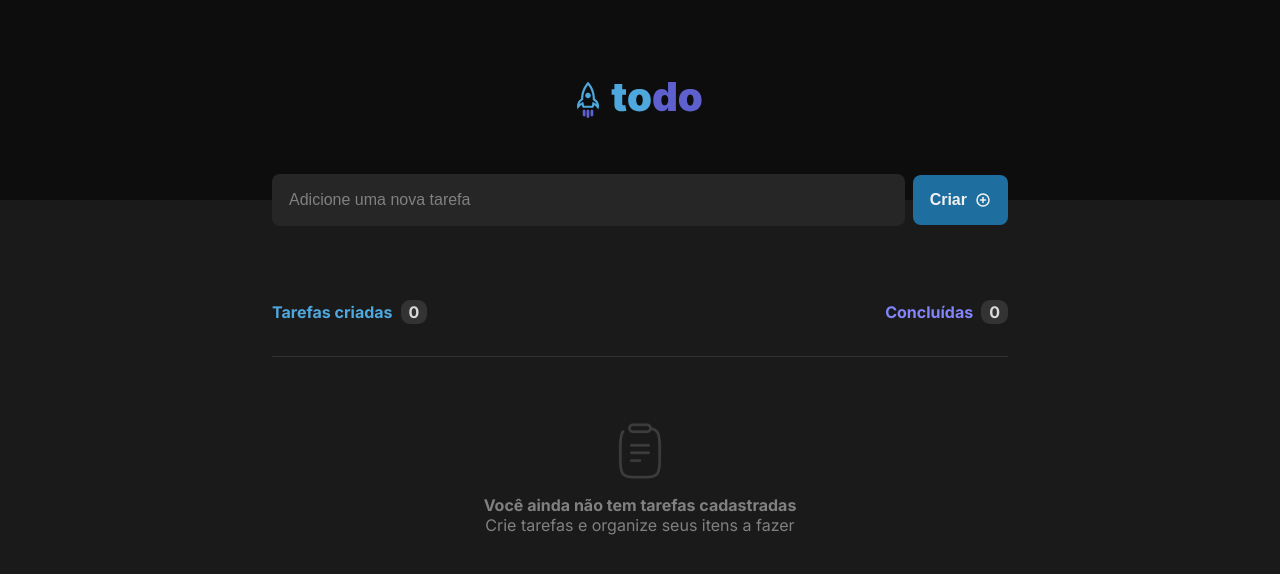
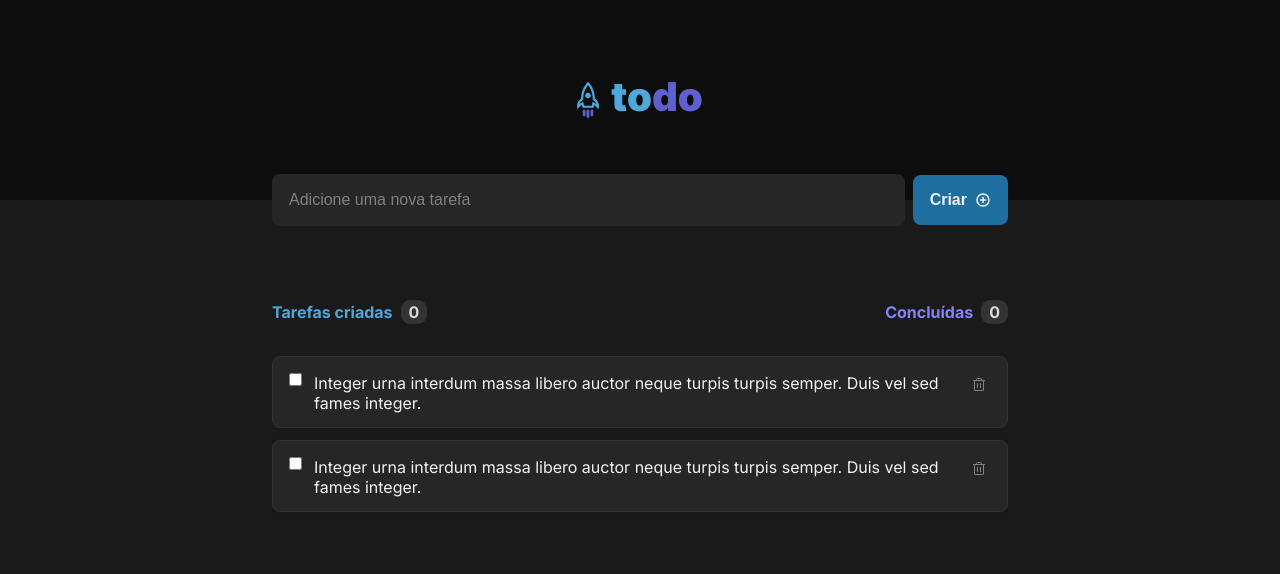
Before and after one commit to eoisaac/React_ToDo_List, a React (Vite) app: page / in a window 1280 px wide. Shown: the top 574 px of the page. Built offline with nearby package versions, Linux system fonts and the light colour scheme.

Commit message:
feat: create IconButton and Task component

```diff
--- a/src/App.jsx
+++ b/src/App.jsx
@@ -1,14 +1,7 @@
 import './global.css';
 import styles from './App.module.css';
 import { PlusCircle } from 'phosphor-react';
-
-import {
-	Header,
-	Input,
-	BoxButton,
-	TaskInfo,
-	EmptyAlert
-} from './Index';
+import { Header, Input, BoxButton, TaskInfo, EmptyAlert, Task } from './Index';
 
 export const App = () => {
   return (
@@ -34,7 +27,9 @@ export const App = () => {
 				</div>
 
 				<ul className={styles.tasksList}>
-					<EmptyAlert />
+					{/* <EmptyAlert /> */}
+					<Task name="Integer urna interdum massa libero auctor neque turpis turpis semper. Duis vel sed fames integer."/>
+					<Task name="Integer urna interdum massa libero auctor neque turpis turpis semper. Duis vel sed fames integer."/>
 				</ul>
 			</div>
 		</main>
--- a/src/App.module.css
+++ b/src/App.module.css
@@ -30,8 +30,10 @@
 .tasksList {
 	width: 100%;
 	height: 244px;
+	display: flex;
+	flex-direction: column;
+	gap: 0.75rem;
 	overflow: auto;
-	border-top: solid 1px var(--gray-400);
 }
 
 .tasksList::-webkit-scrollbar {
--- a/src/Index.jsx
+++ b/src/Index.jsx
@@ -3,6 +3,7 @@ import { Input } from './components/Input';
 import { BoxButton } from './components/BoxButton';
 import { TaskInfo } from './components/TaskInfo';
 import { EmptyAlert } from './components/EmptyAlert';
+import { Task } from './components/Task';
 
 export {
 	BoxButton,
@@ -10,4 +11,5 @@ export {
 	Input,
 	TaskInfo,
 	EmptyAlert,
+	Task,
 };
--- a/src/components/EmptyAlert.module.css
+++ b/src/components/EmptyAlert.module.css
@@ -7,4 +7,5 @@
 	gap: 1rem;
 	text-align: center;
 	color: var(--gray-300);
+	border-top: solid 1px var(--gray-400);
 }
--- /dev/null
+++ b/src/components/IconButton.jsx
@@ -0,0 +1,9 @@
+import styles from './IconButton.module.css';
+
+export const IconButton = ({ children }) => {
+	return (
+		<button className={styles.button}>
+			{children}
+		</button>
+	);
+};
--- /dev/null
+++ b/src/components/IconButton.module.css
@@ -0,0 +1,18 @@
+.button {
+	width: 24px;
+	height: 24px;
+	line-height: 0;
+	border: none;
+	outline: none;
+	cursor: pointer;
+	font-size: 1rem;
+	color: var(--gray-300);
+	border-radius: 4px;
+	transition: all 0.1s;
+	background-color: transparent;
+}
+
+.button:hover {
+	color: var(--danger);
+	background-color: var(--gray-400);
+}
--- /dev/null
+++ b/src/components/Task.jsx
@@ -0,0 +1,20 @@
+import styles from './Task.module.css';
+
+import { IconButton } from './IconButton';
+import { Trash } from 'phosphor-react';
+
+export const Task = ({ name }) => {
+	return (
+		<li className={styles.task}>
+			<input type="checkbox" className={styles.checkbox} />
+
+			<p className={styles.taskName}>
+				{name}
+			</p>
+
+			<IconButton>
+				<Trash/>
+			</IconButton>
+		</li>
+	);
+};
--- /dev/null
+++ b/src/components/Task.module.css
@@ -0,0 +1,22 @@
+.task {
+	height: 72px;
+	width: 100%;
+	display: inline-flex;
+	align-items: flex-start;
+	gap: 0.75rem;
+	padding: 1rem;
+	border: solid 1px var(--gray-400);
+	border-radius: var(--border-radius);
+	box-shadow: 0px 2px 8px rgba(0, 0, 0, 0.06);
+	background-color: var(--gray-500);
+}
+
+.checkbox {
+
+}
+
+.taskName {
+	flex: 1;
+	font-size: 1rem;
+	color: var(--gray-100);
+}
--- a/src/main.jsx
+++ b/src/main.jsx
@@ -1,6 +1,13 @@
 import React from 'react'
 import ReactDOM from 'react-dom/client'
 import { App } from './App'
+
+if (import.meta.hot) {
+  import.meta.hot.on(
+    "vite:beforeUpdate",
+    () => console.clear()
+  );
+}
 
 ReactDOM.createRoot(document.querySelector('#root')).render(
   <React.StrictMode>
```
Also changed, not shown: 1 other file (tests, documents, lock files or other folders).
